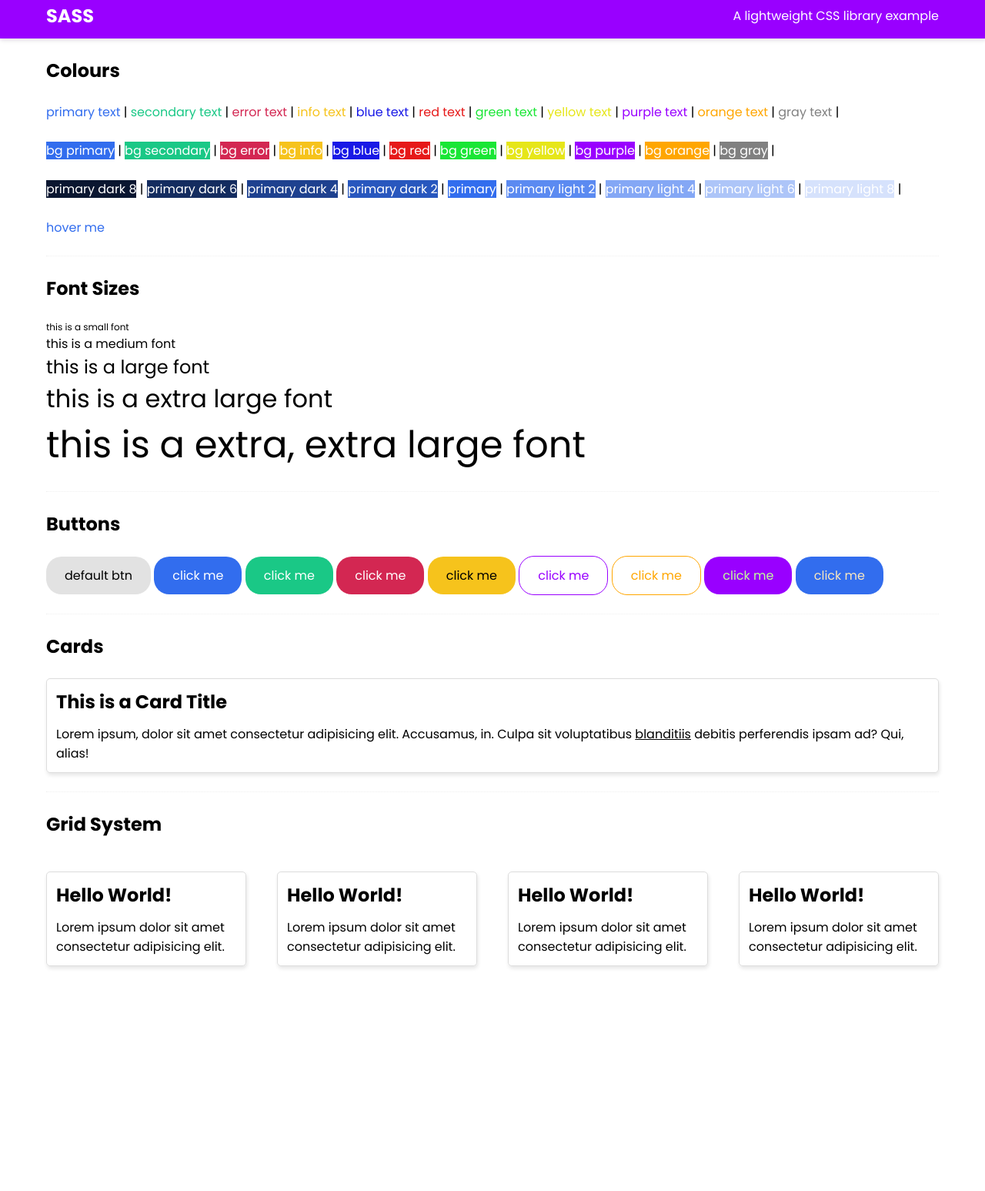
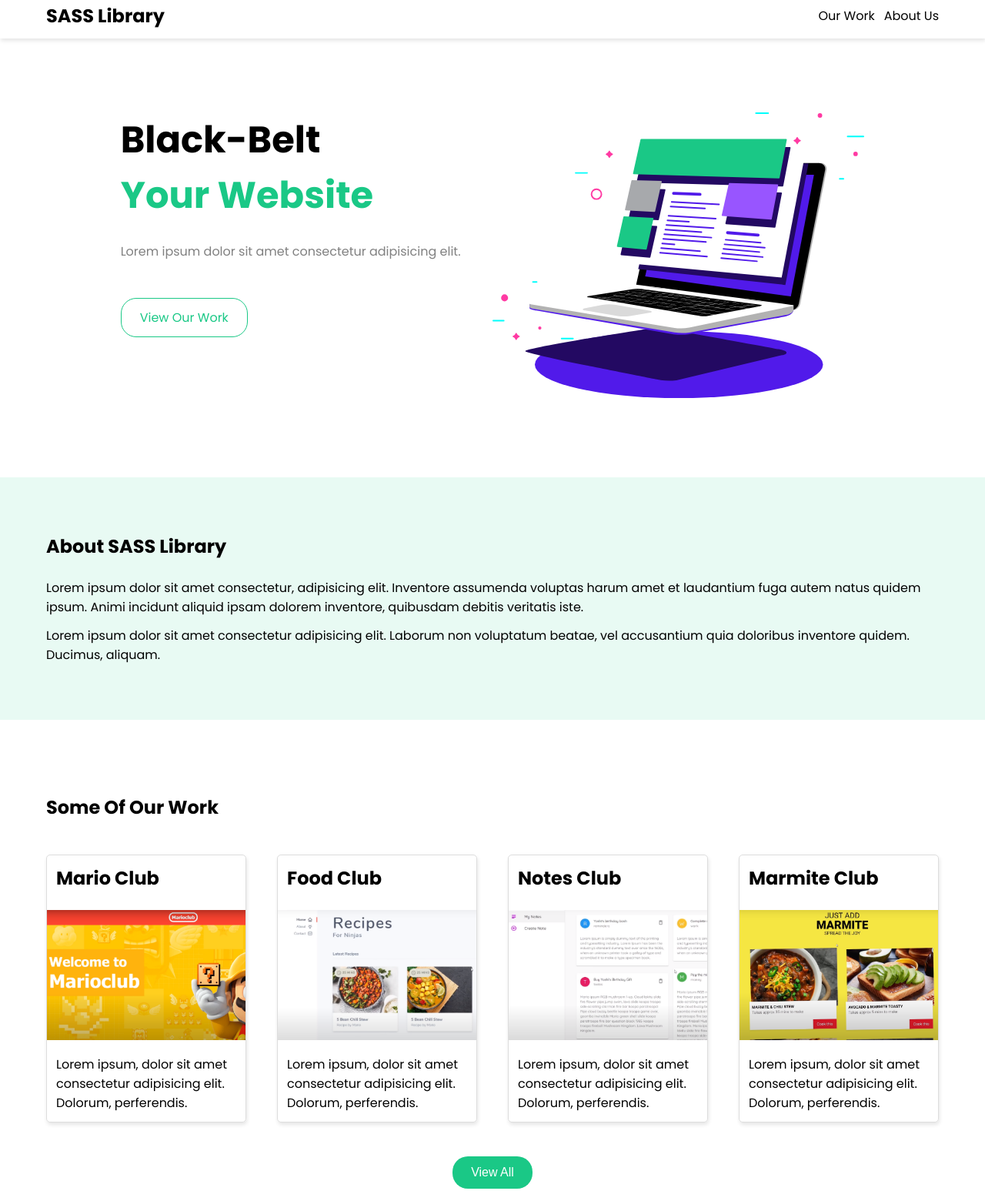
Before and after one commit to mittell/course-sass-build-your-own-css-library, a website: page src/index.html in a window 1280 px wide. Shown: the part 9-1556 px from the top of the page at 77% size. Before the commit the page ends 1284 px from the top, so only its background shows below. Drawn offline with nearby package versions, Linux system fonts and the light colour scheme; files that its build step writes are made by us from their sources; files whose address does not match are found by name.

Commit message:
feat: added example page

```diff
--- /dev/null
+++ b/src/dummy.html
@@ -0,0 +1,146 @@
+<!DOCTYPE html>
+<html lang="en">
+	<head>
+		<meta charset="UTF-8" />
+		<meta http-equiv="X-UA-Compatible" content="IE=edge" />
+		<meta name="viewport" content="width=device-width, initial-scale=1.0" />
+		<link rel="stylesheet" href="./css/index.css" />
+		<title>SASS - Build Your Own CSS Library</title>
+	</head>
+	<body>
+		<!-- navbar -->
+		<nav class="navbar-purple text-white mb-2">
+			<div class="container">
+				<h2 class="site-title">SASS</h2>
+				<p>A lightweight CSS library example</p>
+			</div>
+		</nav>
+		<div class="container">
+			<!-- colours -->
+			<h2 class="mb-2">Colours</h2>
+			<span class="text-primary">primary text</span> |
+			<span class="text-secondary">secondary text</span> |
+			<span class="text-error">error text</span> |
+			<span class="text-info">info text</span> |
+			<span class="text-blue">blue text</span> |
+			<span class="text-red">red text</span> |
+			<span class="text-green">green text</span> |
+			<span class="text-yellow">yellow text</span> |
+			<span class="text-purple">purple text</span> |
+			<span class="text-orange">orange text</span> |
+			<span class="text-gray">gray text</span> |
+
+			<br /><br />
+
+			<span class="bg-primary text-white">bg primary</span> |
+			<span class="bg-secondary text-white">bg secondary</span> |
+			<span class="bg-error text-white">bg error</span> |
+			<span class="bg-info text-white">bg info</span> |
+			<span class="bg-blue text-white">bg blue</span> |
+			<span class="bg-red text-white">bg red</span> |
+			<span class="bg-green text-white">bg green</span> |
+			<span class="bg-yellow text-white">bg yellow</span> |
+			<span class="bg-purple text-white">bg purple</span> |
+			<span class="bg-orange text-white">bg orange</span> |
+			<span class="bg-gray text-white">bg gray</span> |
+
+			<br /><br />
+
+			<span class="bg-primary-dark-8 text-white">primary dark 8</span> |
+			<span class="bg-primary-dark-6 text-white">primary dark 6</span> |
+			<span class="bg-primary-dark-4 text-white">primary dark 4</span> |
+			<span class="bg-primary-dark-2 text-white">primary dark 2</span> |
+			<span class="bg-primary text-white">primary</span> |
+			<span class="bg-primary-light-2 text-white">primary light 2</span> |
+			<span class="bg-primary-light-4 text-white">primary light 4</span> |
+			<span class="bg-primary-light-6 text-white">primary light 6</span> |
+			<span class="bg-primary-light-8 text-white">primary light 8</span> |
+
+			<br /><br />
+
+			<a href="#" class="text-primary text-hover-orange-light-1">hover me</a>
+
+			<hr class="mt-2 mb-2" />
+
+			<!-- font sizes -->
+			<h2 class="mb-2">Font Sizes</h2>
+			<div class="font-sm">this is a small font</div>
+			<div class="font-md">this is a medium font</div>
+			<div class="font-lg">this is a large font</div>
+			<div class="font-xl">this is a extra large font</div>
+			<div class="font-xxl">this is a extra, extra large font</div>
+
+			<hr class="mt-2 mb-2" />
+
+			<!-- buttons -->
+			<h2 class="mb-2">Buttons</h2>
+			<a href="#" class="btn">default btn</a>
+			<a href="#" class="btn-primary text-white">click me</a>
+			<a href="#" class="btn-secondary text-white">click me</a>
+			<a href="#" class="btn-error text-white">click me</a>
+			<a href="#" class="btn-info">click me</a>
+			<a href="#" class="btn-outlined-purple text-purple text-hover-white"
+				>click me</a
+			>
+			<a href="#" class="btn-outlined-orange text-orange text-hover-white"
+				>click me</a
+			>
+			<a href="#" class="btn-complement-purple">click me</a>
+			<a href="#" class="btn-complement-primary">click me</a>
+
+			<hr class="mt-2 mb-2" />
+
+			<!-- cards -->
+			<h2 class="mb-2">Cards</h2>
+			<div class="card">
+				<h1 class="card-title">This is a Card Title</h1>
+				<p class="card-body">
+					Lorem ipsum, dolor sit amet consectetur adipisicing elit. Accusamus,
+					in. Culpa sit voluptatibus <a href="#">blanditiis</a> debitis
+					perferendis ipsam ad? Qui, alias!
+				</p>
+			</div>
+
+			<hr class="mt-2 mb-2" />
+
+			<!-- grid system -->
+			<h2 class="mb-2">Grid System</h2>
+			<div class="row gap-2 justify-center">
+				<div class="col-12-xs col-5-sm col-3-xl">
+					<div class="card">
+						<h3 class="card-title">Hello World!</h3>
+						<p class="card-body">
+							Lorem ipsum dolor sit amet consectetur adipisicing elit.
+						</p>
+					</div>
+				</div>
+				<div class="col-12-xs col-5-sm col-3-xl">
+					<div class="card">
+						<h3 class="card-title">Hello World!</h3>
+						<p class="card-body">
+							Lorem ipsum dolor sit amet consectetur adipisicing elit.
+						</p>
+					</div>
+				</div>
+				<div class="col-12-xs col-5-sm col-3-xl">
+					<div class="card">
+						<h3 class="card-title">Hello World!</h3>
+						<p class="card-body">
+							Lorem ipsum dolor sit amet consectetur adipisicing elit.
+						</p>
+					</div>
+				</div>
+				<div class="col-12-xs col-5-sm col-3-xl">
+					<div class="card">
+						<h3 class="card-title">Hello World!</h3>
+						<p class="card-body">
+							Lorem ipsum dolor sit amet consectetur adipisicing elit.
+						</p>
+					</div>
+				</div>
+			</div>
+
+			<!-- utilities -->
+		</div>
+	</body>
+</html>
--- a/src/index.html
+++ b/src/index.html
@@ -4,143 +4,121 @@
 		<meta charset="UTF-8" />
 		<meta http-equiv="X-UA-Compatible" content="IE=edge" />
 		<meta name="viewport" content="width=device-width, initial-scale=1.0" />
+		<title>SASS Library</title>
 		<link rel="stylesheet" href="./css/index.css" />
-		<title>SASS - Build Your Own CSS Library</title>
 	</head>
 	<body>
 		<!-- navbar -->
-		<nav class="navbar-purple text-white mb-2">
+		<nav class="navbar justify-between">
 			<div class="container">
-				<h2 class="site-title">SASS</h2>
-				<p>A lightweight CSS library example</p>
+				<h1 class="site-title">SASS Library</h1>
+				<ul class="display-f">
+					<li class="ml-1 text-hover-secondary">
+						<a href="#work">Our Work</a>
+					</li>
+					<li class="ml-1 text-hover-secondary">
+						<a href="#work">About Us</a>
+					</li>
+				</ul>
 			</div>
 		</nav>
+
+		<!-- intro -->
+		<div class="container mt-5">
+			<div class="row justify-center">
+				<div class="col-12-xs col-5-md">
+					<h2>
+						<div class="font-xxl">Black-Belt</div>
+						<div class="font-xxl text-secondary">Your Website</div>
+					</h2>
+					<p class="text-gray mt-2 mb-3">
+						Lorem ipsum dolor sit amet consectetur adipisicing elit.
+					</p>
+					<a
+						href="#work"
+						class="btn-outlined-secondary text-secondary text-hover-white"
+						>View Our Work</a
+					>
+				</div>
+				<div class="col-12-xs col-5-md">
+					<img src="./img/laptop.svg" alt="" />
+				</div>
+			</div>
+		</div>
+
+		<!-- about -->
+		<section id="about" class="bg-secondary-light-9 mt-5 pt-4 pb-4">
 			<div class="container">
-			<!-- colours -->
-			<h2 class="mb-2">Colours</h2>
-			<span class="text-primary">primary text</span> |
-			<span class="text-secondary">secondary text</span> |
-			<span class="text-error">error text</span> |
-			<span class="text-info">info text</span> |
-			<span class="text-blue">blue text</span> |
-			<span class="text-red">red text</span> |
-			<span class="text-green">green text</span> |
-			<span class="text-yellow">yellow text</span> |
-			<span class="text-purple">purple text</span> |
-			<span class="text-orange">orange text</span> |
-			<span class="text-gray">gray text</span> |
-
-			<br /><br />
-
-			<span class="bg-primary text-white">bg primary</span> |
-			<span class="bg-secondary text-white">bg secondary</span> |
-			<span class="bg-error text-white">bg error</span> |
-			<span class="bg-info text-white">bg info</span> |
-			<span class="bg-blue text-white">bg blue</span> |
-			<span class="bg-red text-white">bg red</span> |
-			<span class="bg-green text-white">bg green</span> |
-			<span class="bg-yellow text-white">bg yellow</span> |
-			<span class="bg-purple text-white">bg purple</span> |
-			<span class="bg-orange text-white">bg orange</span> |
-			<span class="bg-gray text-white">bg gray</span> |
-
-			<br /><br />
-
-			<span class="bg-primary-dark-8 text-white">primary dark 8</span> |
-			<span class="bg-primary-dark-6 text-white">primary dark 6</span> |
-			<span class="bg-primary-dark-4 text-white">primary dark 4</span> |
-			<span class="bg-primary-dark-2 text-white">primary dark 2</span> |
-			<span class="bg-primary text-white">primary</span> |
-			<span class="bg-primary-light-2 text-white">primary light 2</span> |
-			<span class="bg-primary-light-4 text-white">primary light 4</span> |
-			<span class="bg-primary-light-6 text-white">primary light 6</span> |
-			<span class="bg-primary-light-8 text-white">primary light 8</span> |
-
-			<br /><br />
-
-			<a href="#" class="text-primary text-hover-orange-light-1">hover me</a>
-
-			<hr class="mt-2 mb-2" />
-
-			<!-- font sizes -->
-			<h2 class="mb-2">Font Sizes</h2>
-			<div class="font-sm">this is a small font</div>
-			<div class="font-md">this is a medium font</div>
-			<div class="font-lg">this is a large font</div>
-			<div class="font-xl">this is a extra large font</div>
-			<div class="font-xxl">this is a extra, extra large font</div>
-
-			<hr class="mt-2 mb-2" />
-
-			<!-- buttons -->
-			<h2 class="mb-2">Buttons</h2>
-			<a href="#" class="btn">default btn</a>
-			<a href="#" class="btn-primary text-white">click me</a>
-			<a href="#" class="btn-secondary text-white">click me</a>
-			<a href="#" class="btn-error text-white">click me</a>
-			<a href="#" class="btn-info">click me</a>
-			<a href="#" class="btn-outlined-purple text-purple text-hover-white"
-				>click me</a
-			>
-			<a href="#" class="btn-outlined-orange text-orange text-hover-white"
-				>click me</a
-			>
-			<a href="#" class="btn-complement-purple">click me</a>
-			<a href="#" class="btn-complement-primary">click me</a>
-
-			<hr class="mt-2 mb-2" />
-
-			<!-- cards -->
-			<h2 class="mb-2">Cards</h2>
-			<div class="card">
-				<h1 class="card-title">This is a Card Title</h1>
-				<p class="card-body">
-					Lorem ipsum, dolor sit amet consectetur adipisicing elit. Accusamus,
-					in. Culpa sit voluptatibus <a href="#">blanditiis</a> debitis
-					perferendis ipsam ad? Qui, alias!
+				<h2 class="mb-2">About SASS Library</h2>
+				<p>
+					Lorem ipsum dolor sit amet consectetur, adipisicing elit. Inventore
+					assumenda voluptas harum amet et laudantium fuga autem natus quidem
+					ipsum. Animi incidunt aliquid ipsam dolorem inventore, quibusdam
+					debitis veritatis iste.
+				</p>
+				<p class="mt-1">
+					Lorem ipsum dolor sit amet consectetur adipisicing elit. Laborum non
+					voluptatum beatae, vel accusantium quia doloribus inventore quidem.
+					Ducimus, aliquam.
 				</p>
 			</div>
+		</section>
 
-			<hr class="mt-2 mb-2" />
-
-			<!-- grid system -->
-			<h2 class="mb-2">Grid System</h2>
-			<div class="row gap-2 justify-center">
-				<div class="col-12-xs col-5-sm col-3-xl">
-					<div class="card">
-						<h3 class="card-title">Hello World!</h3>
-						<p class="card-body">
-							Lorem ipsum dolor sit amet consectetur adipisicing elit.
+		<!-- work  -->
+		<section id="work" class="mt-5">
+			<div class="container">
+				<h2 class="mb-2">Some Of Our Work</h2>
+				<div class="row gap-2">
+					<div class="col-12-xs col-6-md col-3-lg">
+						<div class="card p-0">
+							<h3 class="card-title m-1">Mario Club</h3>
+							<img src="./img//mario.png" alt="" />
+							<p class="m-1">
+								Lorem ipsum, dolor sit amet consectetur adipisicing elit.
+								Dolorum, perferendis.
 							</p>
 						</div>
 					</div>
-				<div class="col-12-xs col-5-sm col-3-xl">
-					<div class="card">
-						<h3 class="card-title">Hello World!</h3>
-						<p class="card-body">
-							Lorem ipsum dolor sit amet consectetur adipisicing elit.
+					<div class="col-12-xs col-6-md col-3-lg">
+						<div class="card p-0">
+							<h3 class="card-title m-1">Food Club</h3>
+							<img src="./img//food.png" alt="" />
+							<p class="m-1">
+								Lorem ipsum, dolor sit amet consectetur adipisicing elit.
+								Dolorum, perferendis.
 							</p>
 						</div>
 					</div>
-				<div class="col-12-xs col-5-sm col-3-xl">
-					<div class="card">
-						<h3 class="card-title">Hello World!</h3>
-						<p class="card-body">
-							Lorem ipsum dolor sit amet consectetur adipisicing elit.
+					<div class="col-12-xs col-6-md col-3-lg">
+						<div class="card p-0">
+							<h3 class="card-title m-1">Notes Club</h3>
+							<img src="./img//notes.png" alt="" />
+							<p class="m-1">
+								Lorem ipsum, dolor sit amet consectetur adipisicing elit.
+								Dolorum, perferendis.
 							</p>
 						</div>
 					</div>
-				<div class="col-12-xs col-5-sm col-3-xl">
-					<div class="card">
-						<h3 class="card-title">Hello World!</h3>
-						<p class="card-body">
-							Lorem ipsum dolor sit amet consectetur adipisicing elit.
+					<div class="col-12-xs col-6-md col-3-lg">
+						<div class="card p-0">
+							<h3 class="card-title m-1">Marmite Club</h3>
+							<img src="./img//marmite.png" alt="" />
+							<p class="m-1">
+								Lorem ipsum, dolor sit amet consectetur adipisicing elit.
+								Dolorum, perferendis.
 							</p>
 						</div>
 					</div>
 				</div>
+				<div class="row justify-center mt-2">
+					<button class="btn-secondary text-white font-md">View All</button>
+				</div>
+			</div>
+		</section>
 
-			<!-- utilities -->
-		</div>
+		<!-- footer -->
+		<footer class="bg-gray-light-7 pt-3 pb-3 mt-5">
+			<div class="container">Copyright &copy; 2022 SASS Library</div>
+		</footer>
 	</body>
 </html>
```
Also changed, not shown: src/img/food.png (added), src/img/laptop.svg (added), src/img/mario.png (added), src/img/marmite.png (added), src/img/notes.png (added). Lines whose indentation alone changed are shown as unchanged.
